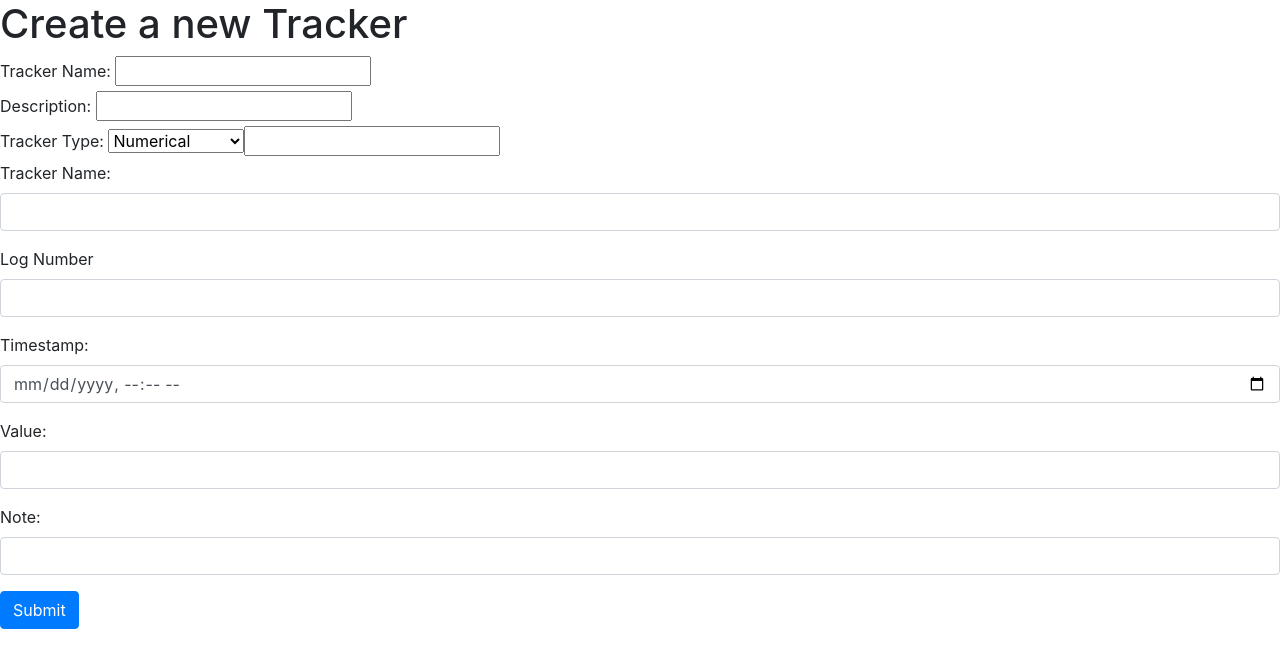
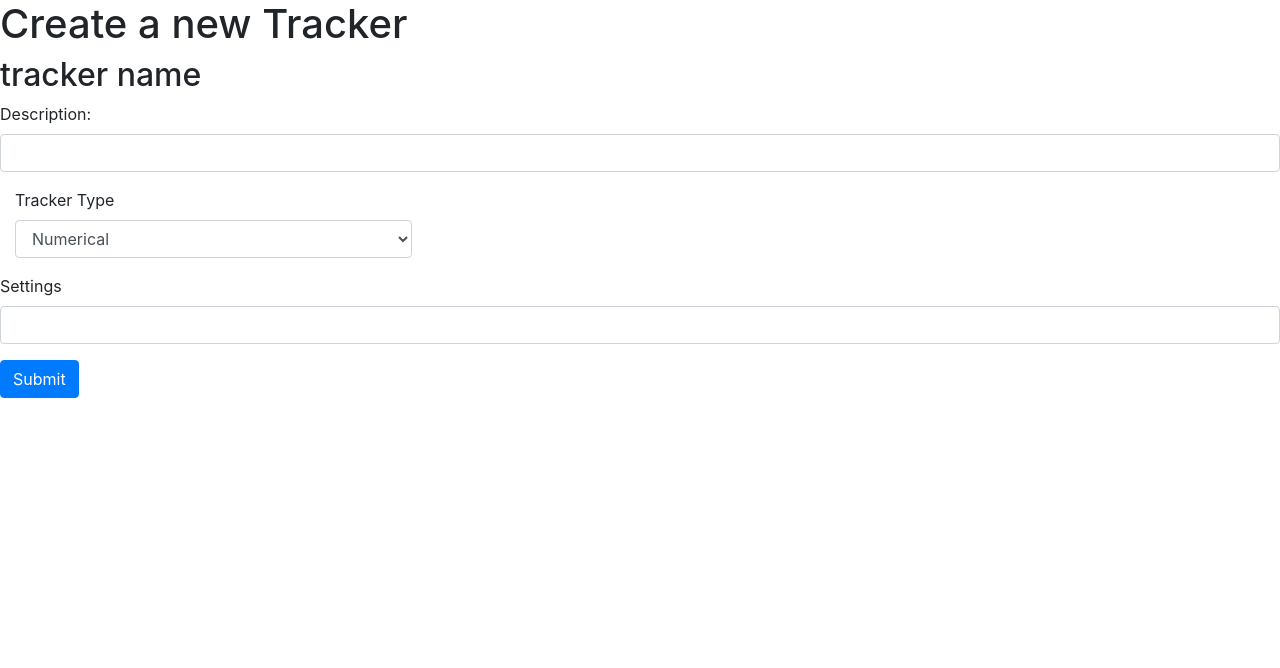
Before and after one commit to Ravali-KM/mad1, a Flask app: template templates/createtracker.html in a window 1280 px wide. Shown: the top 668 px of the page. Run offline with Flask 2, Linux system fonts and the light colour scheme; the template is opened without the code that fills it, so the values that code supplies are empty.

Commit message:
createtracker.html in bootstrap

```diff
--- a/templates/createtracker.html
+++ b/templates/createtracker.html
@@ -13,42 +13,26 @@
     </head>
     <body>
         <h1>Create a new Tracker</h1>
-        <form action="/dashboard" method="post|get">
-            <label for="tname">Tracker Name: </label>
-            <input type ="text" id="tname" name="trackername"></br>
-            <label for="tdescription">Description: </label>
-            <input type ="text" id="tdescription" name="tdescription"></br>
-            <label for="ttype">Tracker Type: </label>
-            <select id="ttype" name="ttype">
-                <option value="Numerical">Numerical</option>
-                <option value="MultipleChoice">MultipleChoice</option>
-                <option value="TimeDuration">TimeDuration</option>
-                <option value="Boolean">Boolean</option>
-            <label for="tsettings">Settings</label>"
-            <input type="text" id="tsettings" name="tsettings">
-        </form>
+        <h2>tracker name</h2>
 
         <form action="/dashboard" method="post|get">
             <div class="form-group">
-              <label for="tname">Tracker Name: </label>
-              <input type="text" class="form-control" id="tname" >
+              <label for="tdescription">Description: </label>
+              <input type="text" class="form-control" id="tdescription"  name="tdescription">
+            </div>
+            <div class="form-group col-md-4">
+              <label for="ttype">Tracker Type</label>
+              <select id="ttype" class="form-control">
+                <option selected value="0">Numerical</option>
+                <option value="1">Multile Choice</option>
+                <option value="2">Time Duration</option>
+                <option value="3">Boolean</option>
+              </select>
             </div>
             <div class="form-group">
-              <label for="tdescription">Log Number</label>
-              <input type="text" class="form-control" id="tdescription" >
+              <label for="tsettings">Settings</label>
+              <input type="text" class="form-control" id="tsettings" name="tsettings">
             </div>
-            <div class="form-group">
-              <label for="Timestamp">Timestamp:</label>
-              <input type="datetime-local" class="form-control" id="Timestamp">
-            </div>
-            <div class="form-group">
-                <label for="lvalue">Value:</label>
-                <input type="number" class="form-control" id="lvalue" >
-            </div>
-            <div class="form-group">
-                <label for="lnote">Note:</label>
-                <input type="text" class="form-control" id="lnote" >
-              </div>
             <button type="submit" class="btn btn-primary">Submit</button>
           </form>
     </body>
```
